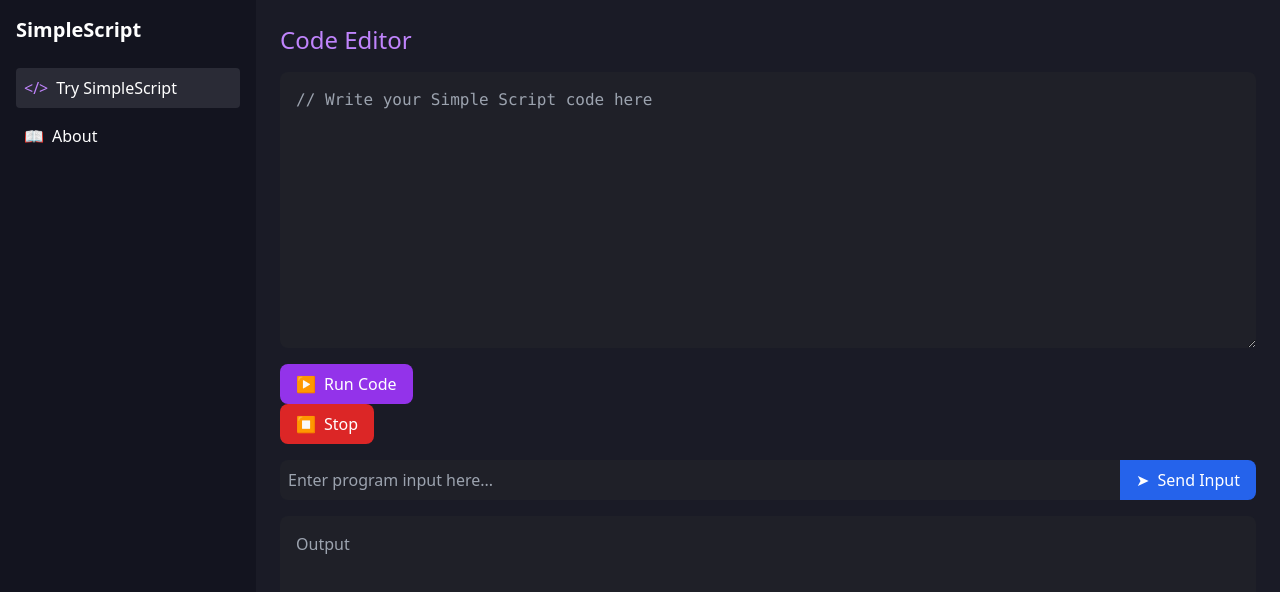
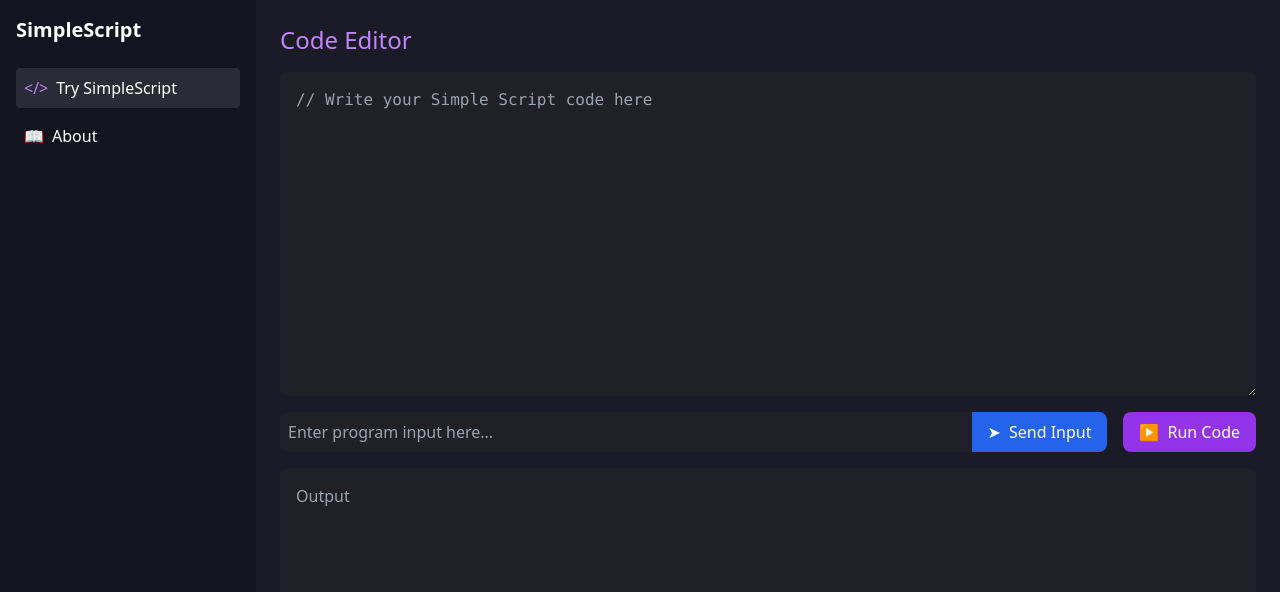
Before and after one commit to TimKDev/SimpleScriptWebsite, a Vue app in the folder SimpleScriptWebSite/Frontend/: page / in a window 1280 px wide. Shown: the top 592 px of the page. Built offline with nearby package versions, Linux system fonts and the light colour scheme.

Commit message:
Fixed Buttons

```diff
--- a/SimpleScriptWebSite/Frontend/src/App.vue
+++ b/SimpleScriptWebSite/Frontend/src/App.vue
@@ -46,32 +46,7 @@
         ></textarea>
 
         <div class="flex justify-between items-center mb-4">
-          <div>
-            <button
-              id="runButton"
-              class="bg-purple-600 hover:bg-purple-700 px-4 py-2 rounded-lg flex items-center gap-2 mr-2"
-              aria-label="Run Code"
-              tabindex="0"
-              @click="handleRunCode"
-              @keydown.enter.prevent="handleRunCode"
-              @keydown.space.prevent="handleRunCode"
-            >
-              <span>▶</span> Run Code
-            </button>
-            <button
-              id="stopButton"
-              class="bg-red-600 hover:bg-red-700 px-4 py-2 rounded-lg flex items-center gap-2"
-              aria-label="Stop Connection"
-              tabindex="0"
-              @click="stopWebsocket"
-              :disabled="!socket"
-            >
-              <span>⏹</span> Stop
-            </button>
-          </div>
-        </div>
-
-        <div class="flex items-center mb-4">
+          <div class="flex items-center flex-grow">
             <input
               type="text"
               v-model="programInput"
@@ -86,6 +61,25 @@
               @click="sendProgramInput"
             >
               <span>➤</span> Send Input
+            </button>
+          </div>
+          <button
+            :id="isRunning ? 'stopButton' : 'runButton'"
+            :class="[
+              'px-4 py-2 rounded-lg flex items-center gap-2 ml-4',
+              isRunning
+                ? 'bg-red-600 hover:bg-red-700'
+                : 'bg-purple-600 hover:bg-purple-700'
+            ]"
+            :aria-label="isRunning ? 'Stop Connection' : 'Run Code'"
+            tabindex="0"
+            @click="handleButtonClick"
+            @keydown.enter.prevent="handleButtonClick"
+            @keydown.space.prevent="handleButtonClick"
+          >
+            <span v-if="isRunning">⏹</span>
+            <span v-else>▶</span>
+            {{ isRunning ? 'Stop' : 'Run Code' }}
           </button>
         </div>
 
@@ -144,6 +138,7 @@ const code = ref('');
 const output = ref('');
 const programInput = ref('');
 const socket = ref<WebSocket | null>(null);
+const isRunning = ref(false);
 const WebSocketReadyState = {OPEN: 1}; // WebSocket.OPEN is 1
 
 
@@ -174,20 +169,30 @@ const handleTabSwitch = (activeTabId: TabId, activeSectionId: SectionId) => {
   }
 };
 
-const handleRunCode = () => {
-  if (socket.value) {
-    return;
+const handleButtonClick = () => {
+  if (isRunning.value) {
+    stopWebsocket();
+  } else {
+    handleRunCode();
+  }
 }
 
+const handleRunCode = () => {
   const protocol = window.location.protocol === 'https:' ? 'wss' : 'ws';
   const wsUrl = `${protocol}://localhost:10000/ws`;
 
   try {
     socket.value = new WebSocket(wsUrl);
+    isRunning.value = true;
     output.value = "";
 
     socket.value.onopen = () => {
-      if (!socket.value) return;
+      if (!socket.value) {
+        // This case should ideally not be reached if onopen is called
+        console.error('WebSocket onopen called but socket is null');
+        isRunning.value = false; // Reset state
+        return;
+      }
       const programToExecute = code.value.replace(/"/g, "'");
       socket.value.send(`execute-direct "${programToExecute}"`);
     };
@@ -206,15 +211,18 @@ const handleRunCode = () => {
 
     socket.value.onerror = (errorEvent) => {
       output.value += errorEvent;
+      isRunning.value = false;
     };
 
     socket.value.onclose = () => {
       socket.value = null;
+      isRunning.value = false;
     };
   } catch (error) {
     console.error("Failed to create WebSocket:", error);
     output.value = "";
     socket.value = null;
+    isRunning.value = false;
   }
 };
 
@@ -231,6 +239,8 @@ const sendProgramInput = () => {
 const stopWebsocket = () => {
   if (socket.value) {
     socket.value.close();
+  } else {
+    isRunning.value = false;
   }
 };
 
```
Also changed, not shown: 1 other file (tests, documents, lock files or other folders). Lines whose indentation alone changed are shown as unchanged.
